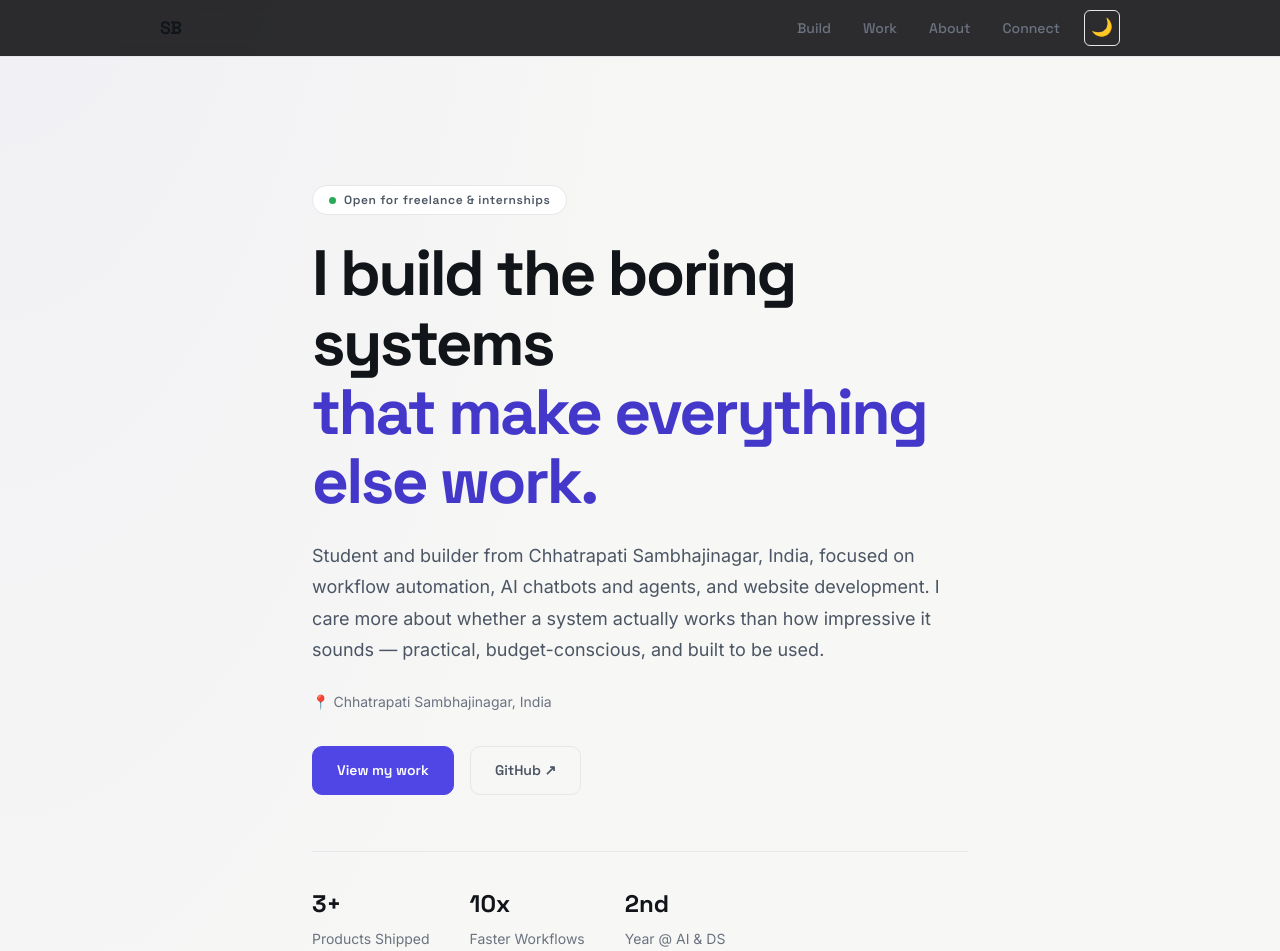
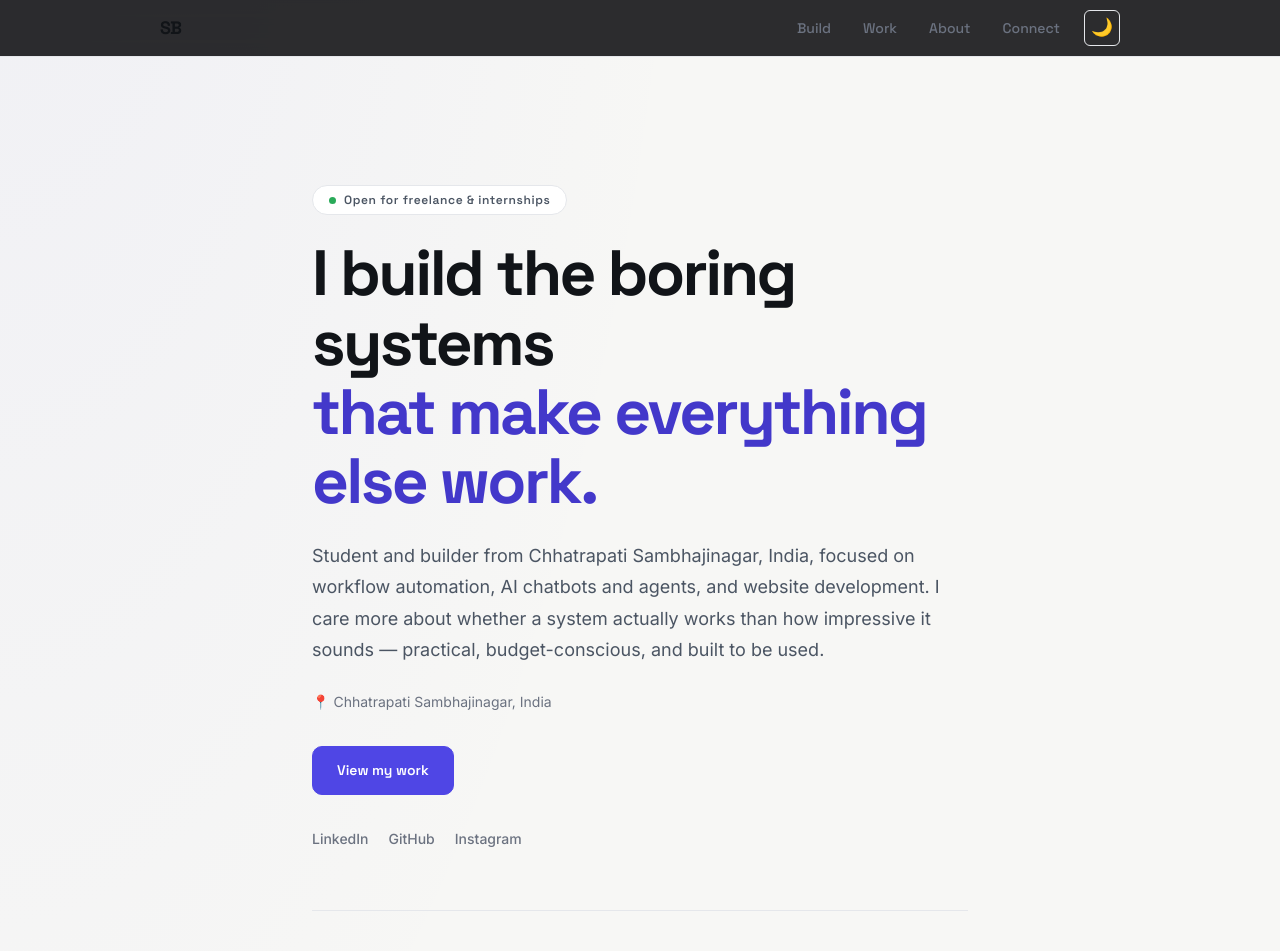
Before and after one commit to SanghpalBhakte/Personal-Porfolio-V2, a React (Vite) app: page / in a window 1280 px wide. Shown: the top 951 px of the page. Built offline with nearby package versions, Linux system fonts and the light colour scheme.

Commit message:
feat: move social links to hero section

```diff
--- a/src/components/Hero.module.css
+++ b/src/components/Hero.module.css
@@ -81,6 +81,28 @@
   margin-top: var(--sp-2);
 }
 
+/* ── Socials ── */
+.socials {
+  display: flex;
+  gap: var(--sp-5);
+  flex-wrap: wrap;
+  margin-top: var(--sp-2);
+}
+
+.socialLink {
+  font-size: var(--text-sm);
+  font-weight: 500;
+  color: var(--text-3);
+  border-bottom: 1px solid transparent;
+  padding-bottom: 2px;
+  transition: color var(--ease), border-color var(--ease);
+}
+
+.socialLink:hover {
+  color: var(--accent);
+  border-color: var(--accent);
+}
+
 /* ── Stats strip ── */
 .stats {
   display: flex;
--- a/src/components/Hero.tsx
+++ b/src/components/Hero.tsx
@@ -46,15 +46,13 @@ export default function Hero({ meta, stats }: HeroProps) {
           >
             View my work
           </a>
-          <a
-            href={meta.github}
-            target="_blank"
-            rel="noopener noreferrer"
-            className="btn btn-outline"
-            aria-label="Visit Sanghpal's GitHub (opens in new tab)"
-          >
-            GitHub ↗
-          </a>
+        </div>
+
+        {/* Social Links */}
+        <div className={styles.socials} aria-label="Social profiles">
+          <a href={meta.linkedin} target="_blank" rel="noopener noreferrer" className={styles.socialLink}>LinkedIn</a>
+          <a href={meta.github} target="_blank" rel="noopener noreferrer" className={styles.socialLink}>GitHub</a>
+          <a href={meta.instagram} target="_blank" rel="noopener noreferrer" className={styles.socialLink}>Instagram</a>
         </div>
 
         {/* Stats strip */}
```
